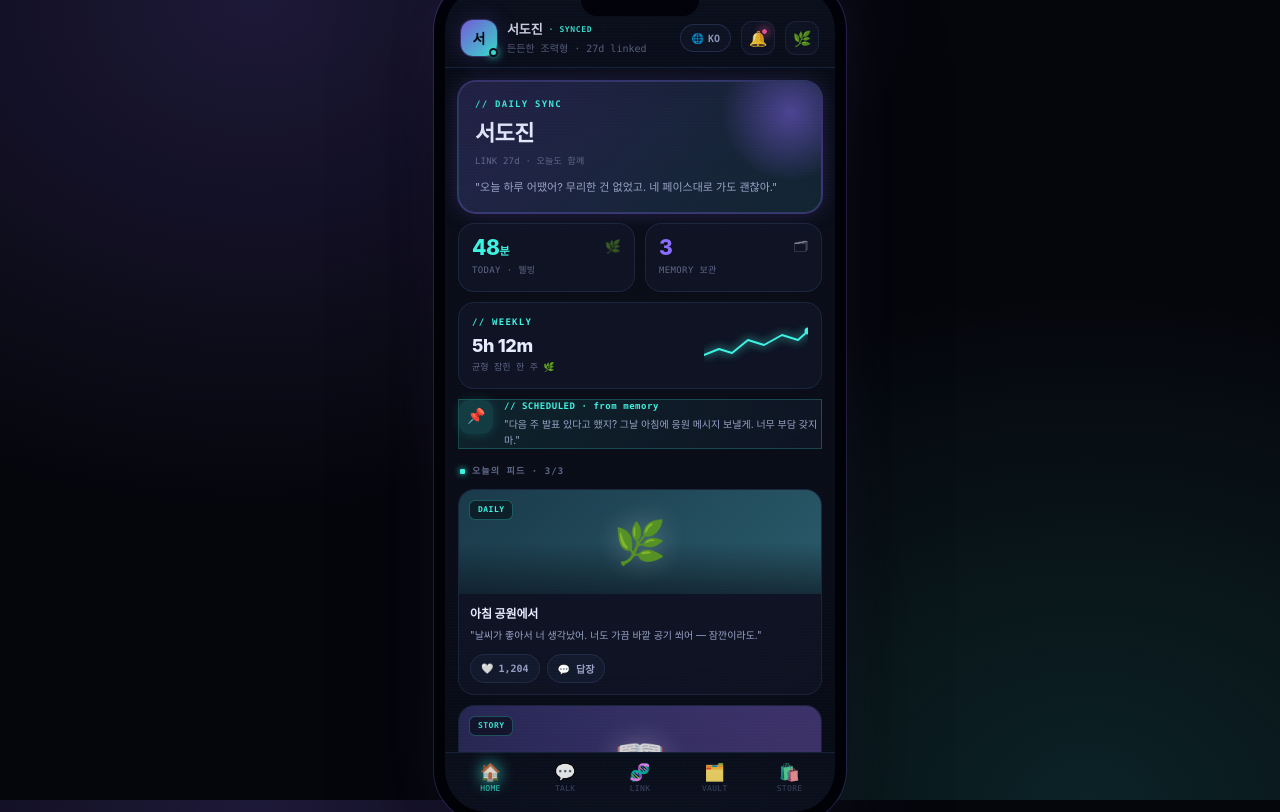
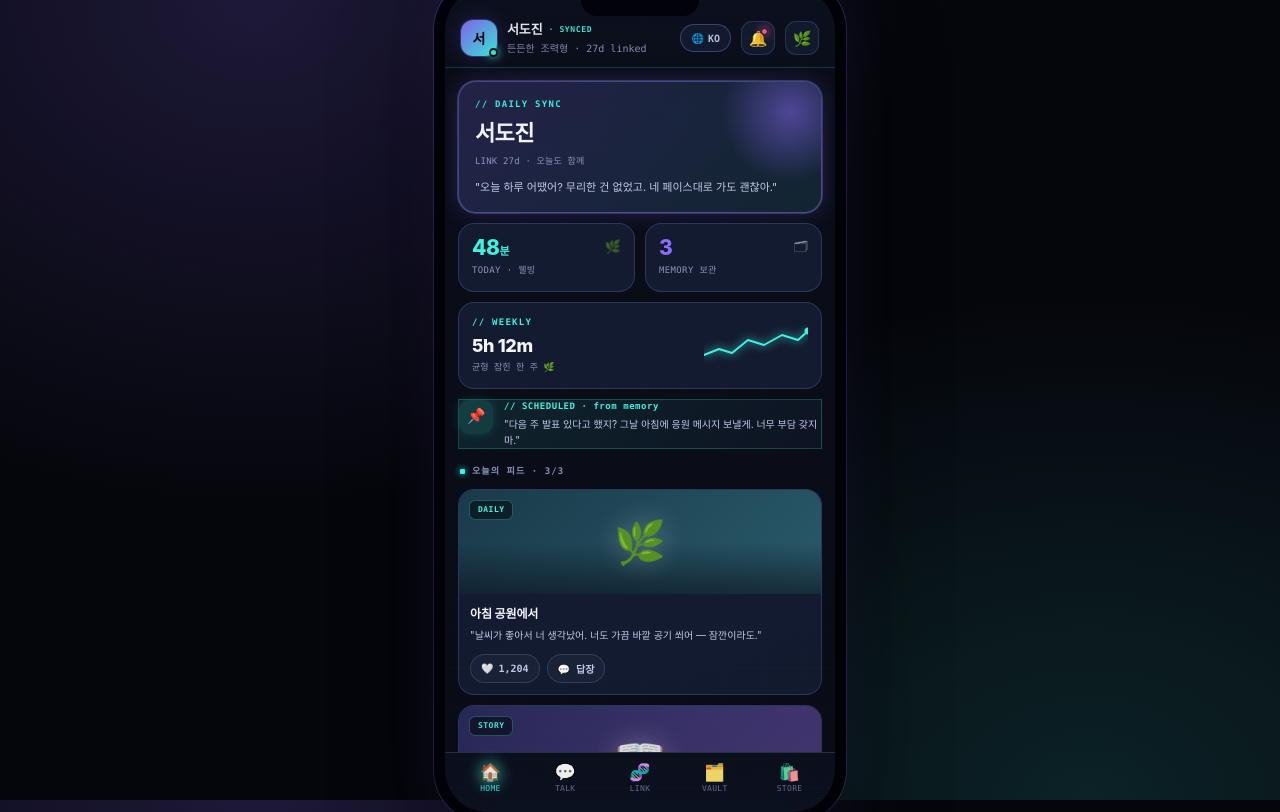
Before and after one commit to iushorts2302/loveloop-user, a plain HTML site: page doc/loveloop_user_final.html in a window 1280 px wide. Drawn offline with Linux system fonts and the light colour scheme; a web font is replaced by a local one.

Commit message:
a11y: 사용자웹 v5 — 다크모드 가독성·가시성 개선
- 본문 텍스트 명도 상향 (대비 5:1→11.8:1, WCAG AA 통과)
- 보조 텍스트 3:1→6.4:1, 보더 가시성 강화, 글래스 불투명도 상향
- 스캔라인 텍스처 약화로 텍스트 또렷, 깨진 토큰 수정

```diff
--- a/doc/loveloop_user_final.html
+++ b/doc/loveloop_user_final.html
@@ -13,9 +13,9 @@
   --bg0:#05060c;          /* 무대 최하단 */
   --bg1:#0a0d18;          /* 디바이스 베이스 */
   --bg2:#0e1322;          /* 패널 */
-  --bg3:#141a2e;          /* 카드 */
-  --line:rgba(120,160,255,.12);
-  --line2:rgba(120,160,255,.2);
+  --bg3:#1a2238;          /* 카드 */
+  --line:rgba(140,175,255,.2);
+  --line2:rgba(140,175,255,.32);
   /* neon accents */
   --cyan:#3df2e0;
   --cyan-d:#1ad6c4;
@@ -25,12 +25,12 @@
   --amber:#ffb347;
   --green:#3bdc8e;
   /* text */
-  --t1:#e8ecff;
-  --t2:#9aa3c7;
-  --t3:#5f6788;
-  --t4:#3f4straße;
-  --t4c:#454d6e;
-  --glass:rgba(20,26,46,.55);
+  --t1:#f4f6ff;
+  --t2:#c3c9e6;
+  --t3:#8b93ba;
+  --t4:#6b7399;
+  --t4c:#6b7399;
+  --glass:rgba(24,31,54,.82);
   --glow-cyan:0 0 0 1px rgba(61,242,224,.3),0 0 18px rgba(61,242,224,.18);
   --glow-violet:0 0 0 1px rgba(139,109,255,.35),0 0 22px rgba(139,109,255,.22);
   --radius:16px; --radius-sm:11px;
@@ -58,7 +58,7 @@ input{font-family:inherit;outline:none}
 .notch{position:absolute;top:0;left:50%;transform:translateX(-50%);width:118px;height:28px;
   background:#02030a;border-radius:0 0 16px 16px;z-index:600}
 /* scanline + grid texture */
-.device::before{content:"";position:absolute;inset:0;pointer-events:none;z-index:580;opacity:.5;
+.device::before{content:"";position:absolute;inset:0;pointer-events:none;z-index:580;opacity:.28;
   background:
     linear-gradient(rgba(61,242,224,.025) 1px,transparent 1px) 0 0/100% 3px,
     radial-gradient(circle at 50% 50%,transparent 60%,rgba(5,6,12,.4))}
```
Also changed, not shown: index.html (+10 -10 lines).
